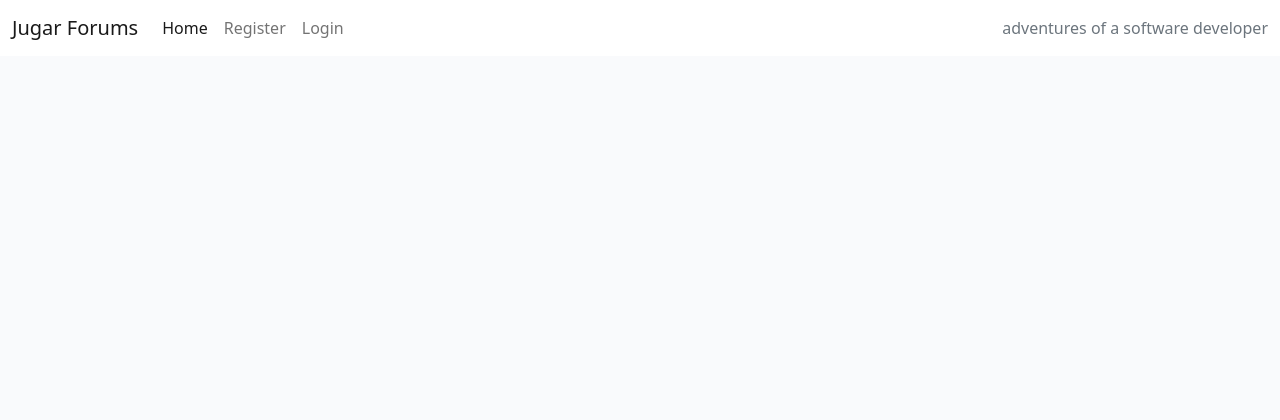
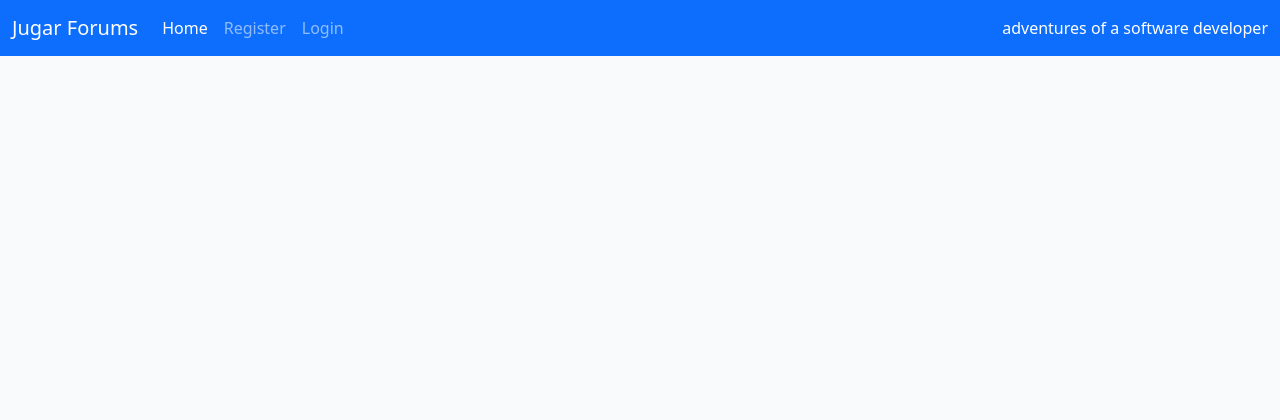
Before and after one commit to ItsTheBravo/PP4_Forums, a Django app: template templates/base.html in a window 1280 px wide. Shown: the top 420 px of the page. Run offline with Django 3.2, Linux system fonts and the light colour scheme; the template is opened without the code that fills it, so the values that code supplies are empty.

Commit message:
Update navbar styling

```diff
--- a/templates/base.html
+++ b/templates/base.html
@@ -24,9 +24,11 @@
 
     <!-- Navigation -->
 
-    <nav class="navbar navbar-expand-lg navbar-light bg-white">
+    <nav class="navbar navbar-expand-lg navbar-dark bg-primary">
         <div class="container-fluid">
-            <a class="navbar-brand" href="{% url 'home' %}">Jugar Forums</a>
+            <a class="navbar-brand" href="{% url 'home' %}">
+                Jugar Forums
+            </a>
             <button class="navbar-toggler" type="button" data-bs-toggle="collapse" data-bs-target="#navbarText"
                 aria-controls="navbarText" aria-expanded="false" aria-label="Toggle navigation">
                 <span class="navbar-toggler-icon"></span>
@@ -49,7 +51,7 @@
                     </li>
                     {% endif %}
                 </ul>
-                <span class="navbar-text text-muted">
+                <span class="navbar-text text-white">
                     adventures of a software developer
                 </span>
             </div>
```
